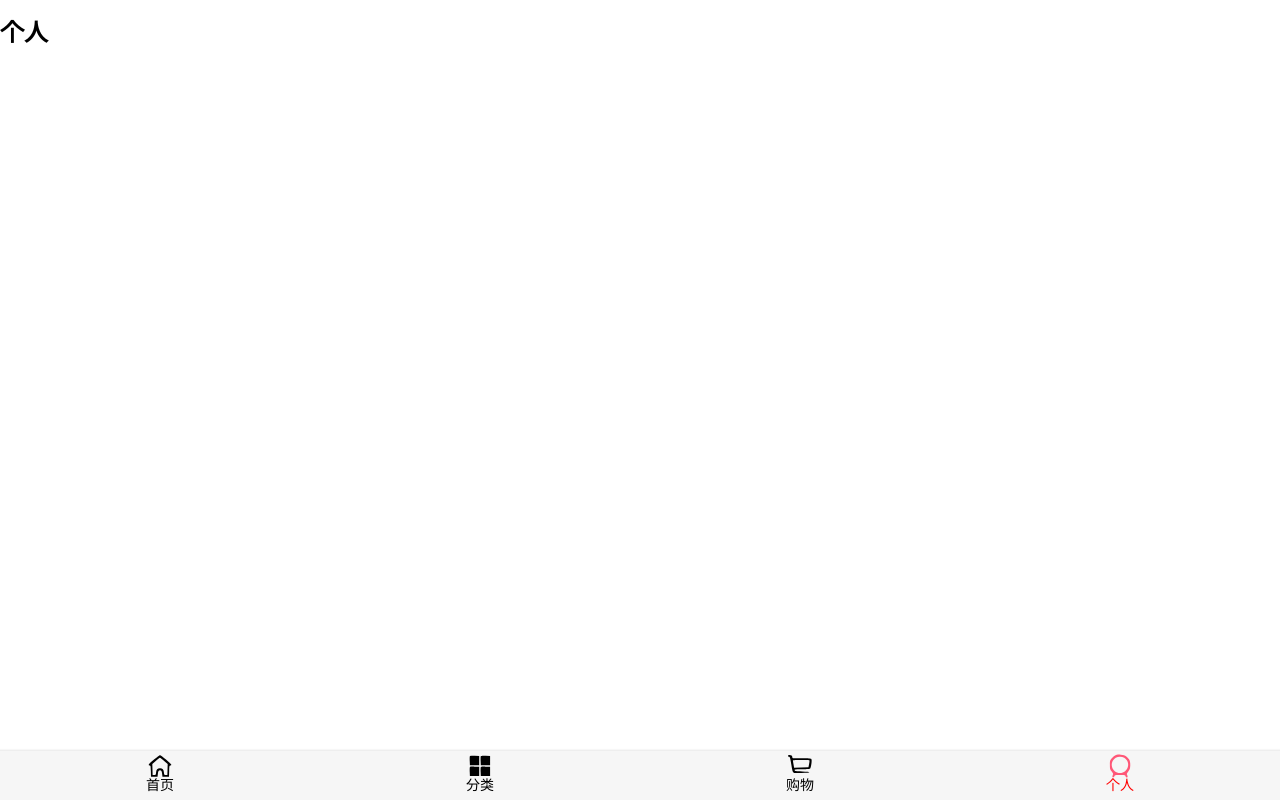
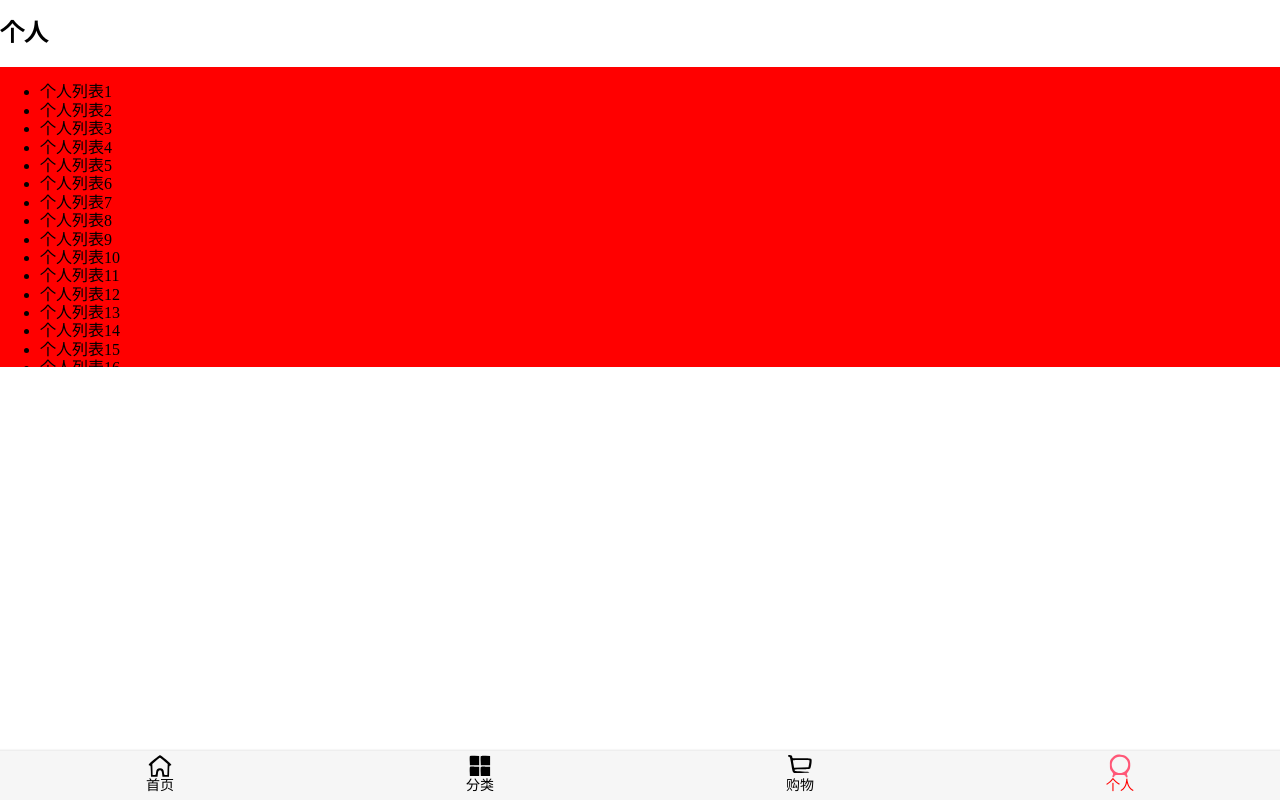
Before and after one commit to luzhenhua123/supermall, a Vue app: page /profile in a window 1280 px wide. Built offline with nearby package versions, Linux system fonts and the light colour scheme.

Commit message:
完善tab-control吸顶效果

```diff
--- a/package.json
+++ b/package.json
@@ -11,6 +11,7 @@
     "axios": "^0.21.1",
     "better-scroll": "^2.3.0",
     "core-js": "^3.6.5",
+    "mitt": "^2.1.0",
     "vue": "^3.0.0",
     "vue-router": "^4.0.0-0"
   },
--- /dev/null
+++ b/src/common/utils.js
@@ -0,0 +1,9 @@
+export function  debounce(func,delay){      //上拉图片防抖节流处理
+    let timer = null
+    return function (...args){
+        if(timer) clearTimeout(timer)
+        timer = setTimeout(() =>{
+            func.apply(this,args)
+        },delay)
+    }
+}
--- a/src/components/common/scroll/Scroll.vue
+++ b/src/components/common/scroll/Scroll.vue
@@ -35,8 +35,9 @@ export default {
       pullUpLoad: this.pullUpLoad,
       mouseWheel:true,//开启鼠标滚轮
       disableTouch:false, //启用鼠标拖动
-      observeDOM:true
-    })
+      observeDOM:true,
+
+      })
 
     // 2.监听滚动的位置
     this.scroll.on('scroll', (position) => {
@@ -49,13 +50,19 @@ export default {
       this.$emit('pullingUp')
     })
   },
+
   methods: {
     scrollTo(x, y, time=300) {
       this.scroll.scrollTo(x, y, time)
     },
     finishPullUp() {
       this.scroll.finishPullUp()
+    },
+    refresh(){
+      console.log('----')
+      this.scroll && this.scroll.refresh()
     }
+
   }
 }
 </script>
--- a/src/components/content/goods/GoodsListItem.vue
+++ b/src/components/content/goods/GoodsListItem.vue
@@ -1,6 +1,6 @@
 <template>
- <div class="goods-item">
-    <img :src="goodsItem.show.img" alt="">
+ <div class="goods-item"  @click="itemClick">
+    <img :src="goodsItem.show.img" alt="" @load="imageLoad">
   <div class="goods-info">
   <p>{{goodsItem.title}}</p>
       <span class="price">{{goodsItem.price}}</span>
@@ -19,7 +19,16 @@ export default {
         return {}
       }
     }
+  },
+  methods:{
+    imageLoad() {
+      this.$bus.emit('itemImageLoad')
+    },
+    // itemClick() {
+    //   this.$router.push('/detail/' + this.goodsItem.iid)
+    // }
   }
+
 
 }
 </script>
--- a/src/views/home/Home.vue
+++ b/src/views/home/Home.vue
@@ -1,19 +1,24 @@
 <template>
   <div id="home">
     <nav-bar class="home-nav"><template #center>购物街</template></nav-bar>
-
+    <tab-control :titles="['流行', '新款', '精选']"
+                 @tabClick="tabClick"
+                 ref="tabControl1"
+                 class="tab-control" v-show="isTabFixed"/>
     <scroll class="content"
             ref="scroll"
             :probe-type="3"
             @scroll="contentScroll"
             :pull-up-load="true"
             @pullingUp="loadMore">   <!-- 这里probe-type不加: 则传过去的是字符串而不是number-->
-      <home-swiper :banners="banners"/>
+      <home-swiper :banners="banners" @swiperImageLoad="swiperImageLoad"/>
       <recommend-view :recommends="recommends"/>
       <feature-view/>
       <tab-control class="tab-control"
                    :titles="['流行', '新款', '精选']"
-                   @tabClick="tabClick"/>
+                   @tabClick="tabClick"
+                   ref="tabControl2"
+                    />
       <goods-list :goods="showGoods"/>
     </scroll>
     <back-top @click="backClick" v-show="isShowBackTop"/>
@@ -33,8 +38,8 @@ import GoodsList from "../../components/content/goods/GoodsList";
 import Scroll from "../../components/common/scroll/Scroll";
 import BackTop from "../../components/content/backTop/BackTop"
 
-import {getHomeMultidata,getHomeGoods} from "../../network/Home";
-
+import { getHomeMultidata,getHomeGoods } from "../../network/Home";
+import {debounce} from "../../common/utils";
 
 export default {
   name: "home",
@@ -58,9 +63,18 @@ export default {
         'sell': {page: 0, list: []}
       },
       currentType:'pop',   //默认展示pop
-      isShowBackTop: false
+      isShowBackTop: false,
+      tabOffsetTop: 0,  //监听滚动长度为545,此处为吸顶效果做铺垫
+      isTabFixed: false,
+      saveY: 0
     }
   },
+  computed: {
+    showGoods() {
+      return this.goods[this.currentType].list
+    }
+  },
+
 
   created() {
     // 1.请求多个数据
@@ -78,7 +92,22 @@ export default {
     this.getHomeGoods('new')
     this.getHomeGoods('sell')
   },
+  mounted() {
+
+    //3.监听item中图片加载完成
+  const  refresh = debounce(this.$refs.scroll.refresh,50)
+    this.$bus.on('itemImageLoad',()=>{
+      console.log('---');
+      refresh()
+    })
+  },
   methods: {
+    /**
+     * 事件监听相关方法
+     * **/
+
+
+
     //事件监听相关方法
       tabClick(index){
         // console.log(index);
@@ -98,10 +127,21 @@ export default {
       this.$refs.scroll.scrollTo(0, 0)
     },
     contentScroll(position) {
-      this.isShowBackTop = (-position.y) > 1000
+        //监听下拉
+      // console.log(position);
+      // 1.判断BackTop是否显示
+      this.isShowBackTop = (-position.y) > 1000  //
+      // 2.决定tabControl是否吸顶(position: fixed)
+      this.isTabFixed = (-position.y) > this.tabOffsetTop
+
     },
-    loadMore() {
+    loadMore() {      //加载更多
       this.getHomeGoods(this.currentType)
+    },
+    swiperImageLoad() {
+        //所有的组件都有一个属性$el:用于获取组件中的元素
+      // console.log(this.$refs.tabControl2.$el.offsetTop)
+      this.tabOffsetTop = this.$refs.tabControl2.$el.offsetTop;
     },
 
     ////////////////////
@@ -125,11 +165,7 @@ export default {
       })
     }
   },
-  computed:{
-    showGoods(){
-       return this.goods[this.currentType].list
-    }
-  }
+
 }
 </script>
 
@@ -143,18 +179,23 @@ export default {
 .home-nav{
   background-color: var(--color-tint);
   color: #fff;
-  position: fixed;
-  top: 0;
-  left: 0;
-  right: 0;
-  z-index: 90;
+
+  /*在使用浏览器原生滚动时，为了让导航不跟随一起滚动*/
+  /*position: fixed;*/
+  /*top: 0;*/
+  /*left: 0;*/
+  /*right: 0;*/
+  /*z-index: 9;*/
   /*z-index 属性指定一个元素的堆叠顺序。 拥有更高堆叠顺序的元素总是会处于堆叠顺序较低的元素的前面。*/
 }
 .tab-control{
-  position: sticky;
-  top: 44px;
-z-index: 9;
-  background-color: #ffffff;
+  position: relative;
+  z-index: 9;
+background-color: #ffffff;
+  /*position: sticky;  原生实现吸顶效果*/
+  /*  top: 44px;*/
+  /*  z-index: 9;*/
+  /*background-color: #ffffff;*/
 }
 .content {
   overflow: hidden;
--- a/src/views/home/childComps/HomeSwiper.vue
+++ b/src/views/home/childComps/HomeSwiper.vue
@@ -2,7 +2,7 @@
   <swiper>
     <swiper-item v-for="item in banners" :key="item.id">
       <a :href="item.link">
-        <img :src="item.image" alt="">
+        <img :src="item.image" alt="" @load="imageLoad">
       </a>
     </swiper-item>
   </swiper>
@@ -21,9 +21,22 @@ export default {
       }
     }
   },
+  data() {
+    return {
+      isLoad: false
+    }
+  },
   components: {
     Swiper,
     SwiperItem
+  },
+  methods: {
+    imageLoad() {
+      if (!this.isLoad) {   //只返回一轮播图，主要用于测试offsetTop长度
+        this.$emit('swiperImageLoad')
+        this.isLoad = true
+      }
+    }
   }
 }
 </script>
--- a/src/views/profile/Profile.vue
+++ b/src/views/profile/Profile.vue
@@ -1,13 +1,77 @@
 <template>
   <h2>个人</h2>
+  <div>
+    <scroll class="content">
+      <ul>
+        <li>个人列表1</li>
+        <li>个人列表2</li>
+        <li>个人列表3</li>
+        <li>个人列表4</li>
+        <li>个人列表5</li>
+        <li>个人列表6</li>
+        <li>个人列表7</li>
+        <li>个人列表8</li>
+        <li>个人列表9</li>
+        <li>个人列表10</li>
+        <li>个人列表11</li>
+        <li>个人列表12</li>
+        <li>个人列表13</li>
+        <li>个人列表14</li>
+        <li>个人列表15</li>
+        <li>个人列表16</li>
+        <li>个人列表17</li>
+        <li>个人列表18</li>
+        <li>个人列表19</li>
+        <li>个人列表20</li>
+        <li>个人列表21</li>
+        <li>个人列表22</li>
+        <li>个人列表23</li>
+        <li>个人列表24</li>
+        <li>个人列表25</li>
+        <li>个人列表26</li>
+        <li>个人列表27</li>
+        <li>个人列表28</li>
+        <li>个人列表29</li>
+        <li>个人列表30</li>
+        <li>个人列表31</li>
+        <li>个人列表32</li>
+        <li>个人列表33</li>
+        <li>个人列表34</li>
+        <li>个人列表35</li>
+        <li>个人列表36</li>
+        <li>个人列表37</li>
+        <li>个人列表38</li>
+        <li>个人列表39</li>
+        <li>个人列表40</li>
+        <li>个人列表41</li>
+        <li>个人列表42</li>
+        <li>个人列表43</li>
+        <li>个人列表44</li>
+        <li>个人列表45</li>
+        <li>个人列表46</li>
+        <li>个人列表47</li>
+        <li>个人列表48</li>
+        <li>个人列表49</li>
+        <li>个人列表50</li>
+      </ul>
+    </scroll>
+  </div>
 </template>
 
 <script>
+import Scroll from "../../components/common/scroll/Scroll";
 export default {
-name: "Profile"
+name: "Profile",
+  components:{
+  Scroll
+  }
 }
 </script>
 
 <style scoped>
-
+.content{
+  height: 300px;
+  background-color: red;
+  overflow: hidden;
+}
 </style>
```
Also changed, not shown: src/main.js (+10 -2 lines), 1 other file (tests, documents, lock files or other folders).
